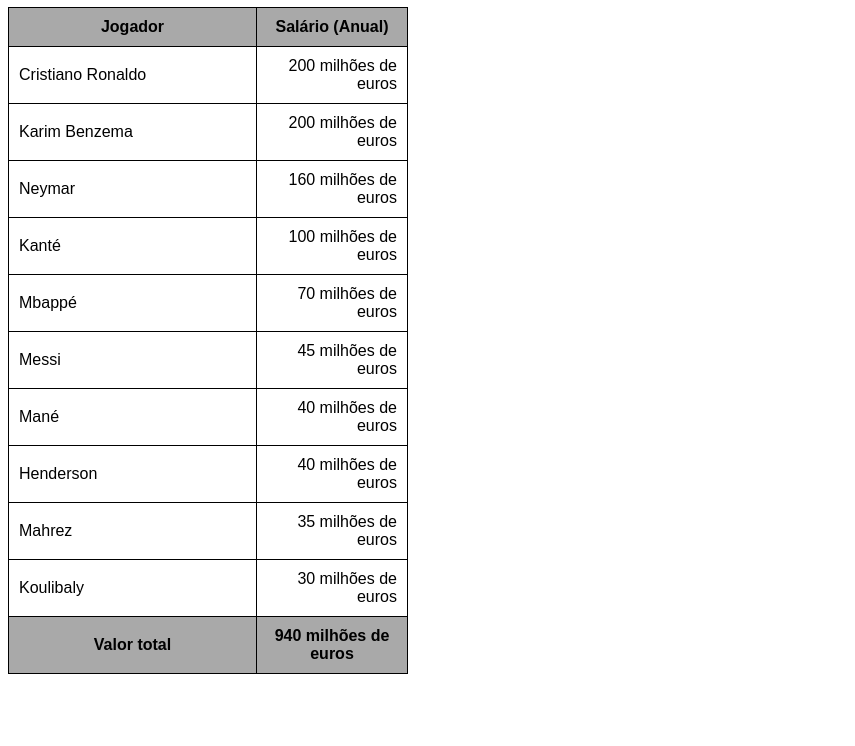
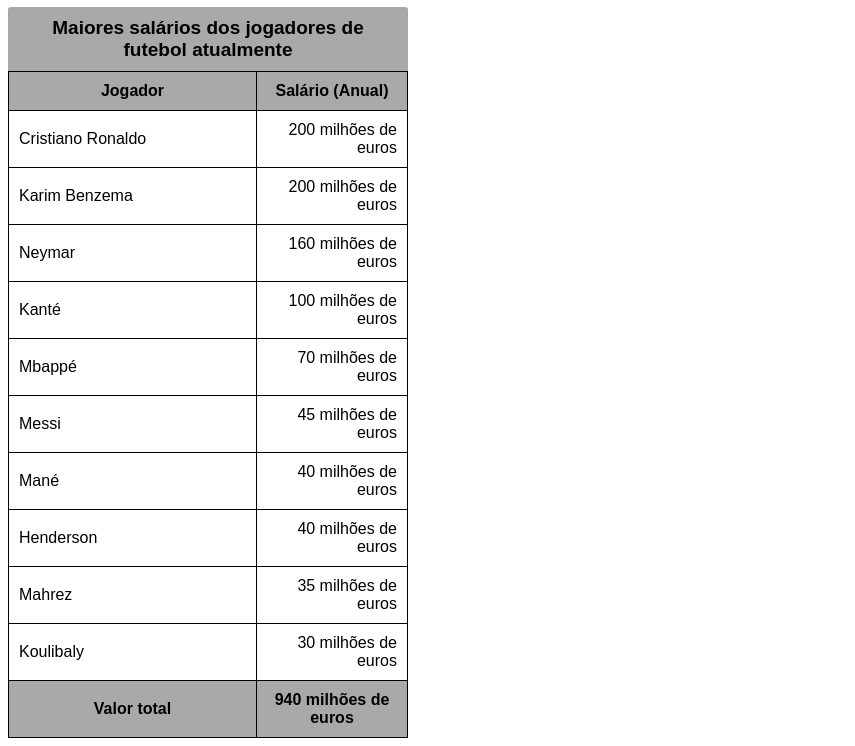
Before and after one commit to pedrohudsons/html-css, a plain HTML site: page exercicios/ex23/tabela02.html in a window 1280 px wide. Shown: the part 73-819 px from the top of the page, without its empty margins (0-855 px from the left). Drawn offline with Linux system fonts and the light colour scheme.

Commit message:
Adicionando caption na tabela02 do exercicio 23

```diff
--- a/exercicios/ex23/tabela02.html
+++ b/exercicios/ex23/tabela02.html
@@ -33,12 +33,23 @@
         #total{
             text-align: center;
         }
+
+        caption{
+            padding: 10px;
+            font-size: 19px;
+            background-color: darkgray;
+            border-radius: 3px 3px 0px 0px;
+            font-weight: bolder;
+        }
     </style>
 </head>
 <body>
     <h1>Tabela dos 10 jogadores mais bem pagos do Mundo</h1>
 
     <table>
+
+        <caption>Maiores salários dos jogadores de futebol atualmente</caption>
+
         <thead>
             <tr>
                 <th class="cima" scope="col">Jogador</th>
```
